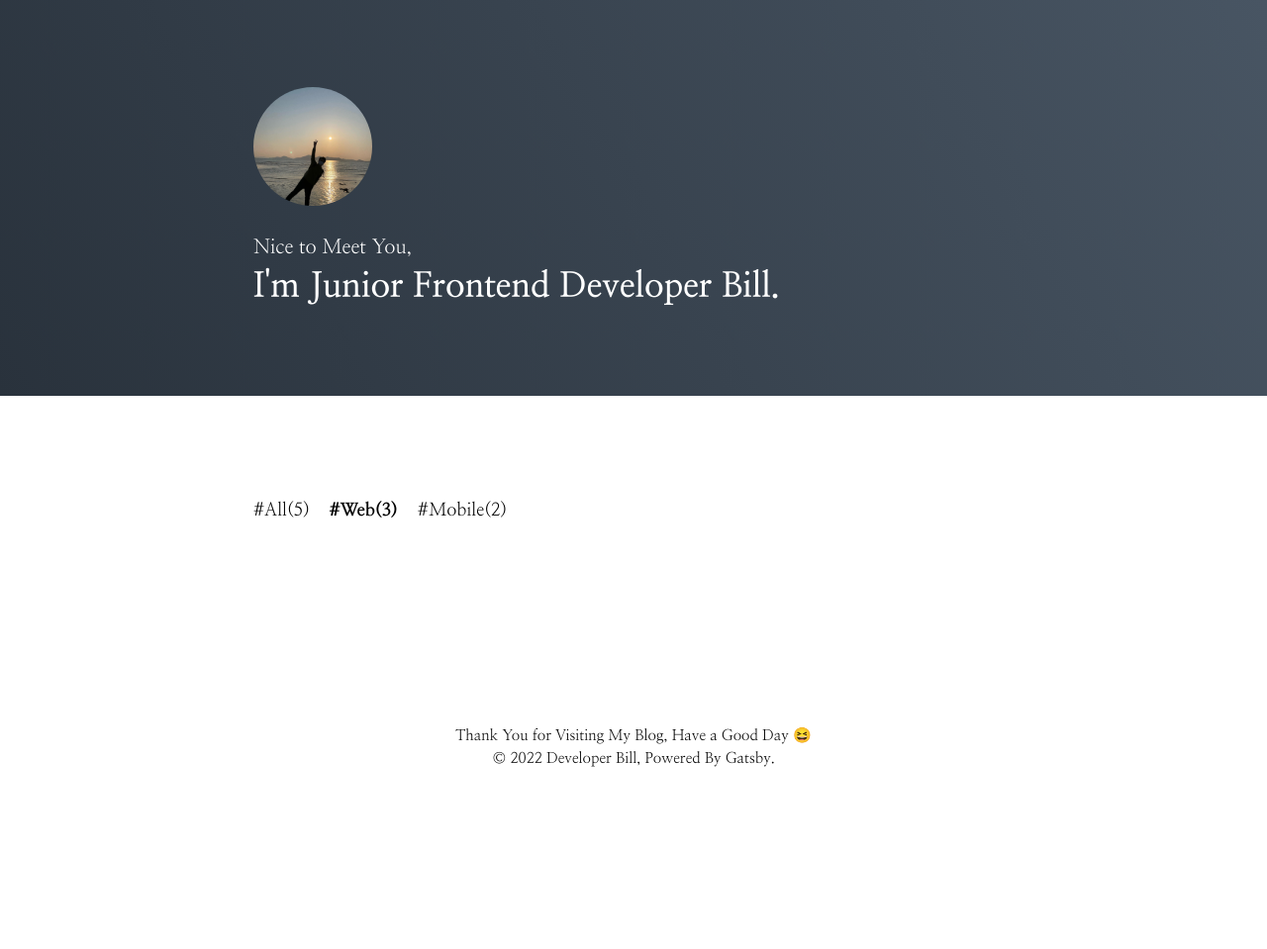
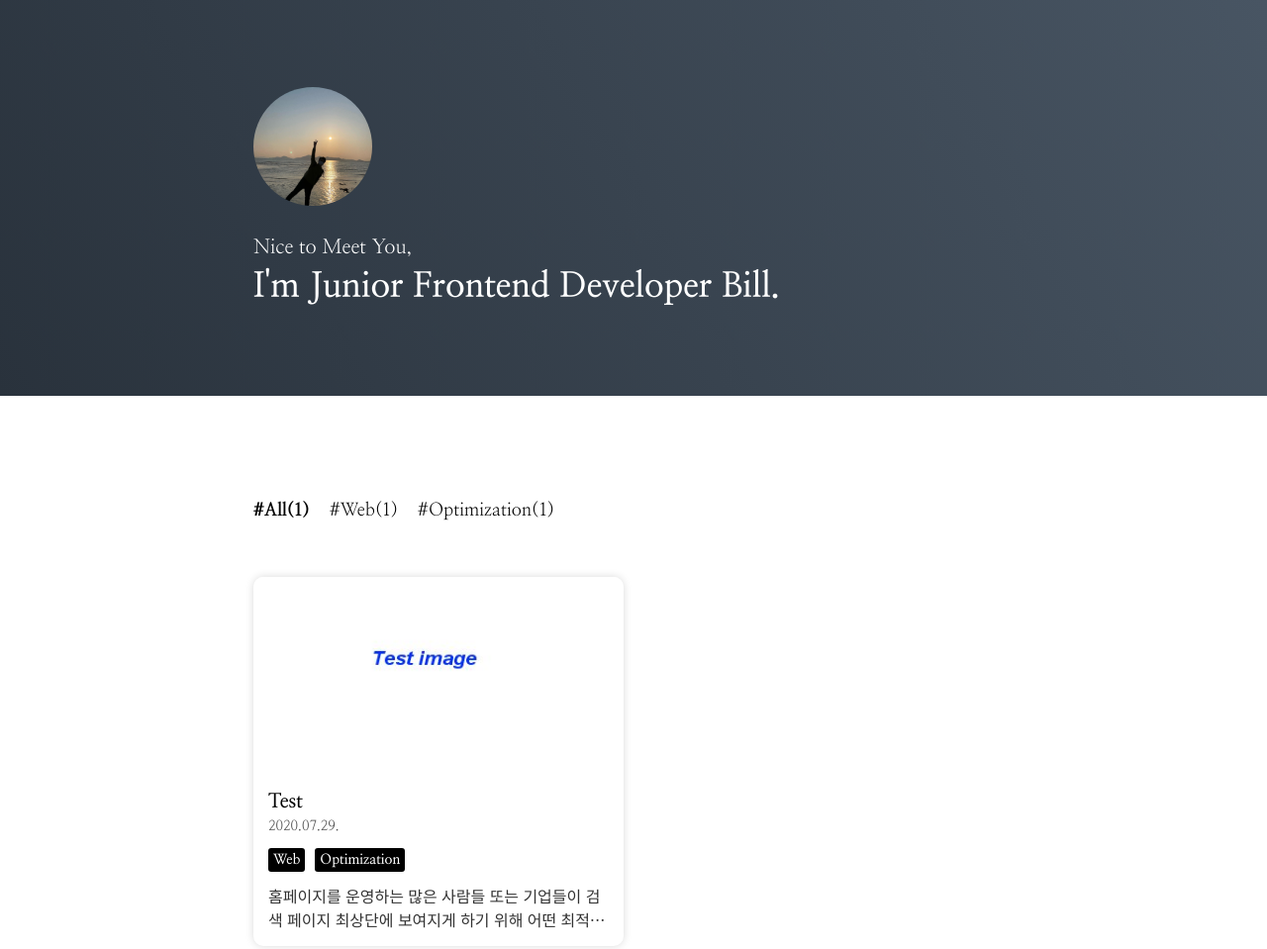
Before and after one commit to Bill1907/Bill1907.github.io, a Gatsby site: page / in a window 1280 px wide. Shown: the top 959 px of the page at 99% size. Before the commit the page ends 828 px from the top, so only its background shows below. Built offline with nearby package versions, Linux system fonts and the light colour scheme; Gatsby itself is replaced by a stand-in of ours.

Commit message:
카테고리별 아이템 랜더링 기능

```diff
--- /dev/null
+++ b/contents/test2.md
@@ -0,0 +1,27 @@
+---
+date: '2020-07-29'
+title: 'Test'
+categories: ['Web', 'Optimization']
+summary: '홈페이지를 운영하는 많은 사람들 또는 기업들이 검색 페이지 최상단에 보여지게 하기 위해 어떤 최적화 작업을 하는지 알아보자.'
+thumbnail: './test.png'
+---
+
+### 1. Help Google Bot to Find My Contents
+
+구글에 SiteMap을 제출하여 사이트에 있는 파일로서 새 페이지나 변경된 페이지가 있을 때 이를 검색 엔진에 알려주도록 할 수 있다.
+
+SiteMap은 사이트에 있는 페이지, 동영상 및 기타 파일과 각 관계에 관한 정보를 제공하는 파일로, 검색 엔진은 이를 읽고 사이트를 더 지능적으로 크롤링 할 수 있게 된다.
+
+### 2. Use 'Robots.txt' File
+
+Robots.txt 파일은 검색 엔진에 어떤 페이지를 크롤링해도 되는지 알리는 파일로, 서버의 루트 디렉토리에 있어야 한다.
+
+과도한 Robots.txt 파일은 더 많은 방문자를 유도할 수 있는 정상적인 검색 엔진 크롤러의 접근을 막을 가능성이 있기 때문에 적절하게 설정해야 한다.
+
+---
+
+## Source
+
+- SEO 기본 가이드
+
+  [<https://support.google.com/webmasters/answer/7451184?hl=ko&ref_topic=9460495>](<https://support.google.com/webmasters/answer/7451184?hl=ko&ref_topic=9460495>)
--- a/package.json
+++ b/package.json
@@ -26,6 +26,7 @@
     "gatsby-transformer-sharp": "^4.17.0",
     "prismjs": "^1.28.0",
     "prop-types": "^15.8.1",
+    "query-string": "^7.1.1",
     "react": "^18.1.0",
     "react-dom": "^18.1.0",
     "react-helmet": "^6.1.0"
--- a/src/components/Main/PostList.tsx
+++ b/src/components/Main/PostList.tsx
@@ -1,9 +1,10 @@
-import React, { FunctionComponent } from 'react'
+import React, { FunctionComponent, useMemo } from 'react'
 import styled from '@emotion/styled'
 import PostItem from './PostItem'
 import { PostListItemType } from '../../types/PostItem.types'
 
 type PostListProps = {
+  selectedCategory: string
   posts: PostListItemType[]
 }
 
@@ -21,10 +22,27 @@
   }
 `
 
-const PostList: FunctionComponent<PostListProps> = function ({ posts }) {
+const PostList: FunctionComponent<PostListProps> = ({
+  selectedCategory,
+  posts,
+}) => {
+  const postListData = useMemo(
+    () =>
+      posts.filter(
+        ({
+          node: {
+            frontmatter: { categories },
+          },
+        }: PostListItemType) =>
+          selectedCategory !== 'All'
+            ? categories.includes(selectedCategory)
+            : true,
+      ),
+    [selectedCategory],
+  )
   return (
     <PostListWrapper>
-      {posts.map(({ node: { id, frontmatter } }: PostListItemType) => (
+      {postListData.map(({ node: { id, frontmatter } }: PostListItemType) => (
         <PostItem {...frontmatter} link="https://www.google.co.kr/" key={id} />
       ))}
     </PostListWrapper>
--- a/src/pages/index.tsx
+++ b/src/pages/index.tsx
@@ -1,4 +1,4 @@
-import React, { FunctionComponent } from 'react'
+import React, { FunctionComponent, useMemo } from 'react'
 import styled from '@emotion/styled'
 import GlobalStyle from '../components/Common/GlobalStyle'
 import Footer from '../components/Common/Footer'
@@ -8,8 +8,12 @@
 import { graphql } from 'gatsby'
 import { IGatsbyImageData } from 'gatsby-plugin-image'
 import { PostListItemType } from '../types/PostItem.types'
+import queryString, { ParsedQuery } from 'query-string'
 
 type IndexPageProps = {
+  location: {
+    search: string
+  }
   data: {
     allMarkdownRemark: {
       edges: PostListItemType[]
@@ -22,12 +26,6 @@
   }
 }
 
-const CATEGORY_LIST = {
-  All: 5,
-  Web: 3,
-  Mobile: 2,
-}
-
 const Container = styled.div`
   display: flex;
   flex-direction: column;
@@ -35,6 +33,7 @@
 `
 
 const IndexPage: FunctionComponent<IndexPageProps> = ({
+  location: { search },
   data: {
     allMarkdownRemark: { edges },
     file: {
@@ -42,12 +41,46 @@
     },
   },
 }) => {
+  const parsed: ParsedQuery<string> = queryString.parse(search)
+  const selectedCategory: string =
+    typeof parsed.category !== 'string' || !parsed.category
+      ? 'All'
+      : parsed.category
+
+  const categoryList = useMemo(
+    () =>
+      edges.reduce(
+        (
+          list: CategoryListProps['categoryList'],
+          {
+            node: {
+              frontmatter: { categories },
+            },
+          }: PostType,
+        ) => {
+          categories.forEach(category => {
+            if (list[category] === undefined) list[category] = 1
+            else list[category]++
+          })
+
+          list['All']++
+
+          return list
+        },
+        { All: 0 },
+      ),
+    [],
+  )
+
   return (
     <Container>
       <GlobalStyle />
       <Introduction profileImage={gatsbyImageData} />
-      <CategoryList selectedCategory="Web" categoryList={CATEGORY_LIST} />
-      <PostList posts={edges} />
+      <CategoryList
+        selectedCategory={selectedCategory}
+        categoryList={categoryList}
+      />
+      <PostList selectedCategory={selectedCategory} posts={edges} />
       <Footer />
     </Container>
   )
```
